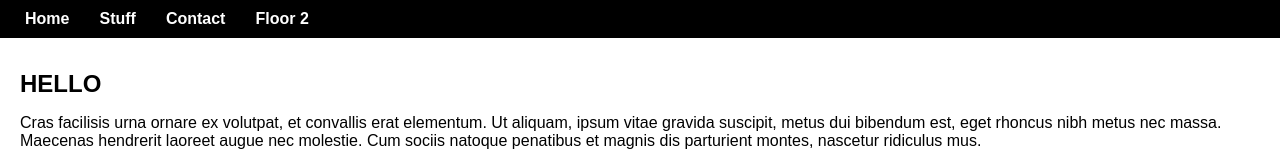
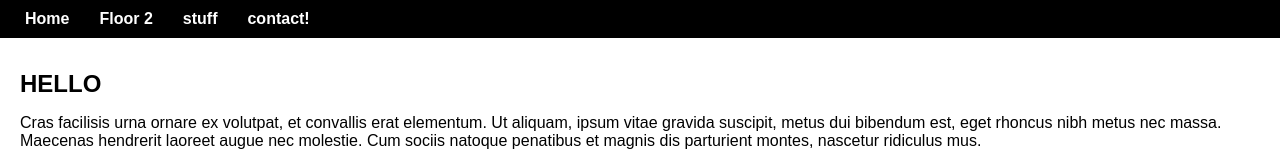
Before and after one commit to seweil/dance, a React (Create React App) app: page / in a window 1280 px wide. Shown: the top 160 px of the page. Built offline with nearby package versions, Linux system fonts and the light colour scheme.

Commit message:
Declarative pages

```diff
--- a/src/Main.js
+++ b/src/Main.js
@@ -7,7 +7,17 @@ import Contact from "./Contact";
 import FloorPlan2 from "./Floorplan2";
 
 class Main extends Component {
+
+
+
     render() {
+
+        let allPages = [
+            { name: "Home", path: "/", class: Home, exact: "true" },
+            { name: "Floor 2", path: "/floorplan2", class: FloorPlan2 },
+            { name: "stuff", path: "/stuff", class: Stuff },
+            { name: "contact!", path: "/contact", class: Contact }
+        ];
         return (
             <div >
                 <HashRouter>
@@ -15,10 +25,10 @@ class Main extends Component {
                         <nav>
                             <div className="navWide">
                                 <ul >
-                                    <li><NavLink to="/">Home</NavLink></li>
-                                    <li><NavLink to="/stuff">Stuff</NavLink></li>
-                                    <li><NavLink to="/contact">Contact</NavLink></li>
-                                    <li><NavLink to="/floorplan2">Floor 2</NavLink></li>
+                                    {allPages.map((page) =>
+                                        <li>
+                                            <NavLink to={page.path} key={page.path}>{page.name}</NavLink>
+                                        </li>)}
                                 </ul>
                             </div>
                             <div className="navNarrow">
@@ -26,21 +36,19 @@ class Main extends Component {
                                     className="fa fa-bars fa-2x"
                                     onClick={this.burgerToggle}
                                 />
-                                <div  className="narrowLinks">
-                                <ul>
-                                    <li><NavLink to="/" onClick={this.burgerToggle}>Home</NavLink></li>
-                                    <li><NavLink to="/stuff" onClick={this.burgerToggle}>Stuff</NavLink></li>
-                                    <li><NavLink to="/floorplan2" onClick={this.burgerToggle}>2nd floor</NavLink></li>
-                                </ul>
+                                <div className="narrowLinks">
+                                    <ul>
+                                        {allPages.map((page) =>
+                                            <li>
+                                                <NavLink to={page.path} key={page.path} onClick={this.burgerToggle}>{page.name}</NavLink>
+                                            </li>)}
+                                    </ul>
                                 </div>
                             </div>
                         </nav>
 
                         <div className="content">
-                            <Route exact path="/" component={Home} />
-                            <Route path="/stuff" component={Stuff} />
-                            <Route path="/contact" component={Contact} />
-                            <Route path="/floorplan2" component={FloorPlan2} />
+                            {allPages.map((page) => <Route exact={page.exact} path={page.path} component={page.class}/>)}
                         </div>
                     </div>
                 </HashRouter>
```
